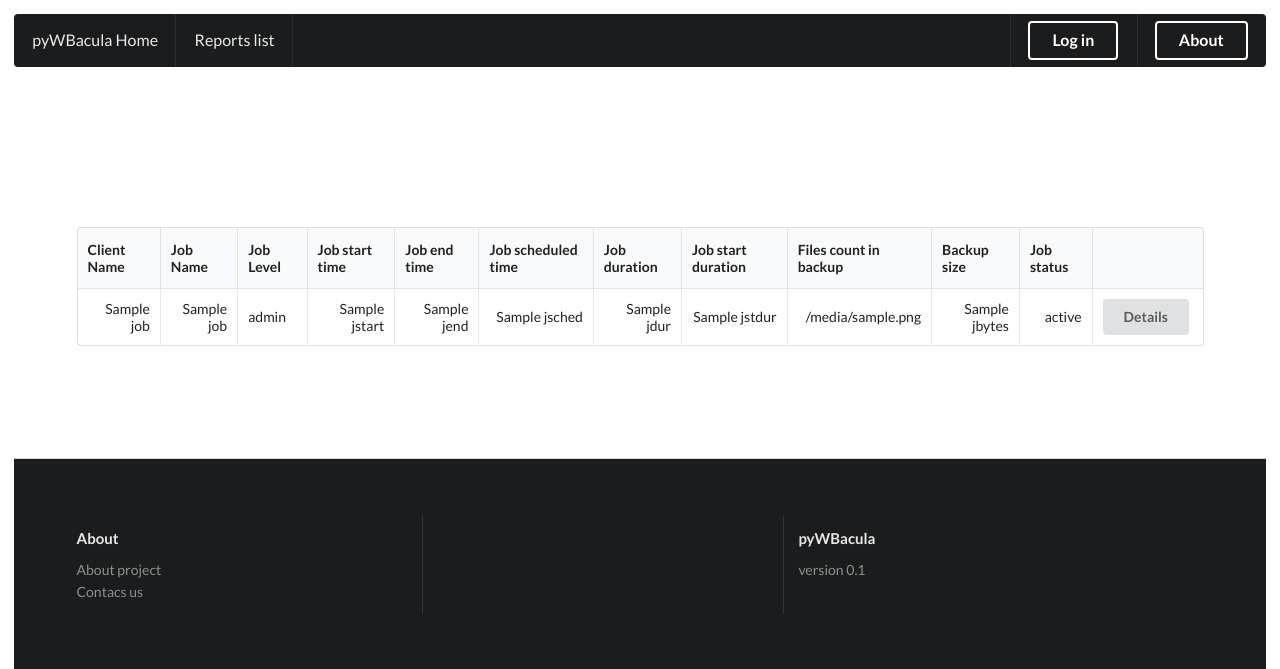
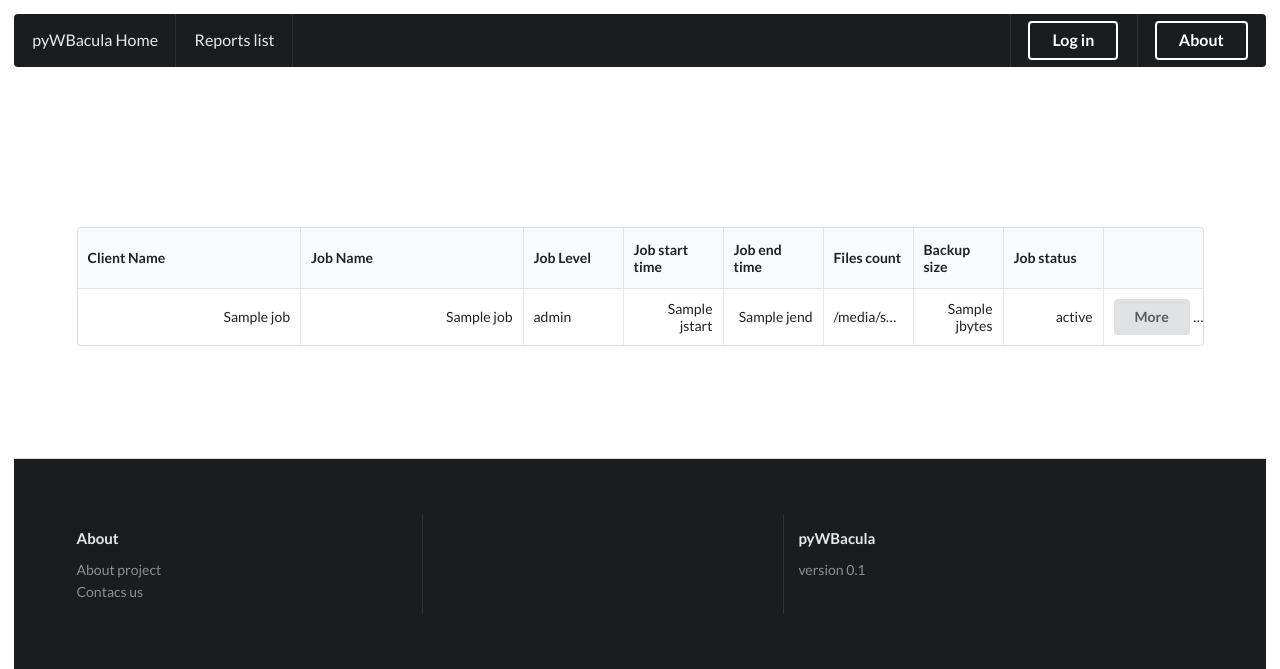
Before and after one commit to l13t/pyWBacula, a Python web app: template app/templates/jobs_report.html in a window 1280 px wide. Shown: the top 669 px of the page. Run offline with Jinja, Linux system fonts and the light colour scheme; the template is opened without the code that fills it: most values are stand-ins (such as "Sample title", 1, 10 or a date in 2020).

Commit message:
Rebuild tables sizes

```diff
--- a/app/templates/jobs_report.html
+++ b/app/templates/jobs_report.html
@@ -4,21 +4,18 @@
   <div class="ui middle aligned stackable grid container">
     <div class="row">
       <div class="column">
-        <table class="ui left aligned celled table">
+        <table class="ui fixed left aligned celled table">
           <thead>
             <tr>
               <th>Client Name</th>
               <th>Job Name</th>
-              <th>Job Level</th>
-              <th>Job start time</th>
-              <th>Job end time</th>
-              <th>Job scheduled time</th>
-              <th>Job duration</th>
-              <th>Job start duration</th>
-              <th>Files count in backup</th>
-              <th>Backup size</th>
-              <th>Job status</th>
-              <th></th>
+              <th width=100px>Job Level</th>
+              <th width=100px>Job start time</th>
+              <th width=100px>Job end time</th>
+              <th width=90px>Files count</th>
+              <th width=90px>Backup size</th>
+              <th width=100px>Job status</th>
+              <th width=100px></th>
             </tr>
           </thead>
           <tbody>
@@ -29,13 +26,10 @@
               <td>{% autoescape false %}{{ job['jlevel'] }}{% endautoescape %}</td>
               <td class="right aligned">{{ job['jstart'] }}</td>
               <td class="right aligned">{{ job['jend'] }}</td>
-              <td class="right aligned">{{ job['jsched'] }}</td>
-              <td class="right aligned">{{ job['jdur'] }}</td>
-              <td class="right aligned">{{ job['jstdur'] }}</td>
               <td class="right aligned">{{ job['jfiles'] }}</td>
               <td class="right aligned">{{ job['jbytes'] }}</td>
               <td class="right aligned">{% autoescape false %}{{ job['jstatus'] }}{% endautoescape %}</td>
-              <td><a href="/reports/client/{{ job['jname'] }}/{{ job['jsched'] }}" class="ui button">Details</a></td>
+              <td><a href="/reports/client/{{ job['jname'] }}/{{ job['jsched'] }}" class="ui button">More</a></td>
             </tr>
     {%- endfor %}
           </tbody>
--- a/app/templates/old_volumes.html
+++ b/app/templates/old_volumes.html
@@ -25,7 +25,7 @@ $( document ).ready(function() {
     <div class="ui{% if vol in flag_time %} active{% endif %} tab segment" data-tab="{{ vol }}">
       <h2>
       </h2>
-      <table class="ui very basic collapsing celled table">
+      <table class="ui fixed very basic collapsing celled table">
         <tbody>
           <tr>
             <td>Pool name</td>
@@ -53,7 +53,7 @@ $( document ).ready(function() {
           </tr>
         </tbody>
       </table>
-      <table class="ui celled striped table">
+      <table class="ui fixed celled striped table">
         <thead>
           <tr>
             <th>Volume name</th>
```
Also changed, not shown: app/templates/backup_duration.html (+4 -4 lines), app/templates/bigfiles_report.html (+4 -4 lines), app/templates/client.html (+22 -2 lines), app/templates/index.html (+9 -9 lines), app/templates/long_running_backups.html (+8 -8 lines), app/views.py (+7 -1 lines).
